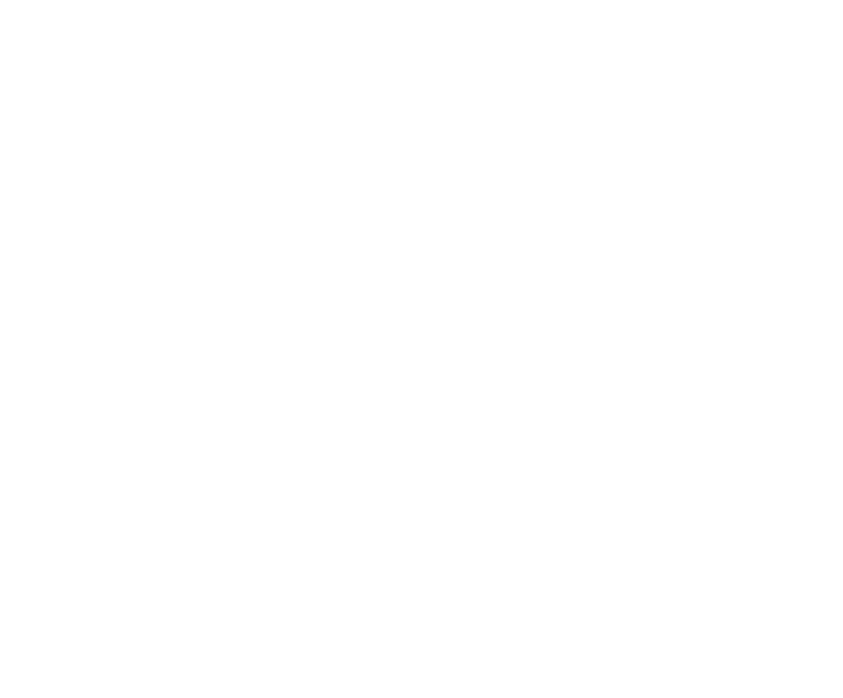
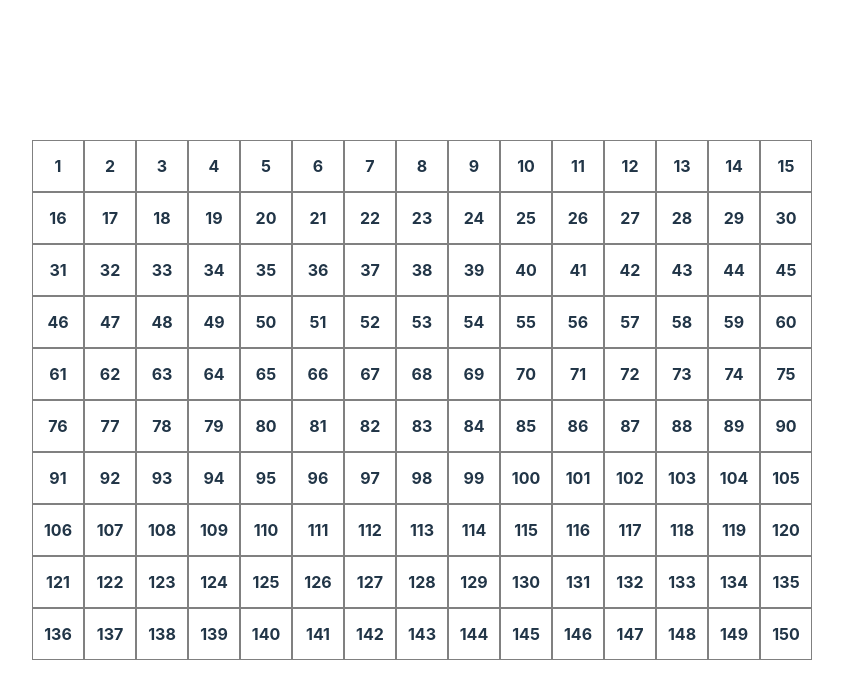
Before and after one commit to omar-baldi/selectable-grid, a React (Vite) app: page / in a window 1280 px wide. Shown: the top 698 px of the page, without its empty margins (218-1061 px from the left). Built offline with nearby package versions, Linux system fonts and the light colour scheme.

Commit message:
Created grid component and rendered grid cells in DOM

```diff
--- a/src/App.tsx
+++ b/src/App.tsx
@@ -1,7 +1,12 @@
 import "./App.css";
+import SelectableGrid from "./components/SelectableGrid";
 
 function App() {
-  return <></>;
+  return (
+    <>
+      <SelectableGrid />
+    </>
+  );
 }
 
 export default App;
--- /dev/null
+++ b/src/components/SelectableGrid.tsx
@@ -0,0 +1,42 @@
+/* eslint-disable */
+
+const defaultTotalAmountElements = 150;
+const defaultElementsPerRow = 15;
+
+type Props = {
+  totalAmountElements?: number;
+  elementsPerRow?: number;
+};
+
+export default function SelectableGrid({
+  totalAmountElements = defaultTotalAmountElements,
+  elementsPerRow = defaultElementsPerRow,
+}: Props) {
+  const gridCells = [...Array(totalAmountElements)]
+    .map((_, i) => i + 1)
+    .map((n) => {
+      return (
+        <div
+          key={n}
+          style={{
+            height: "50px",
+            width: "50px",
+            border: "1px solid grey",
+            display: "flex",
+            justifyContent: "center",
+            alignItems: "center",
+          }}
+        >
+          <span style={{ fontWeight: "bold" }}>{n}</span>
+        </div>
+      );
+    });
+
+  return (
+    <div
+      style={{ display: "grid", gridTemplateColumns: `repeat(${elementsPerRow},1fr)` }}
+    >
+      {gridCells}
+    </div>
+  );
+}
```
